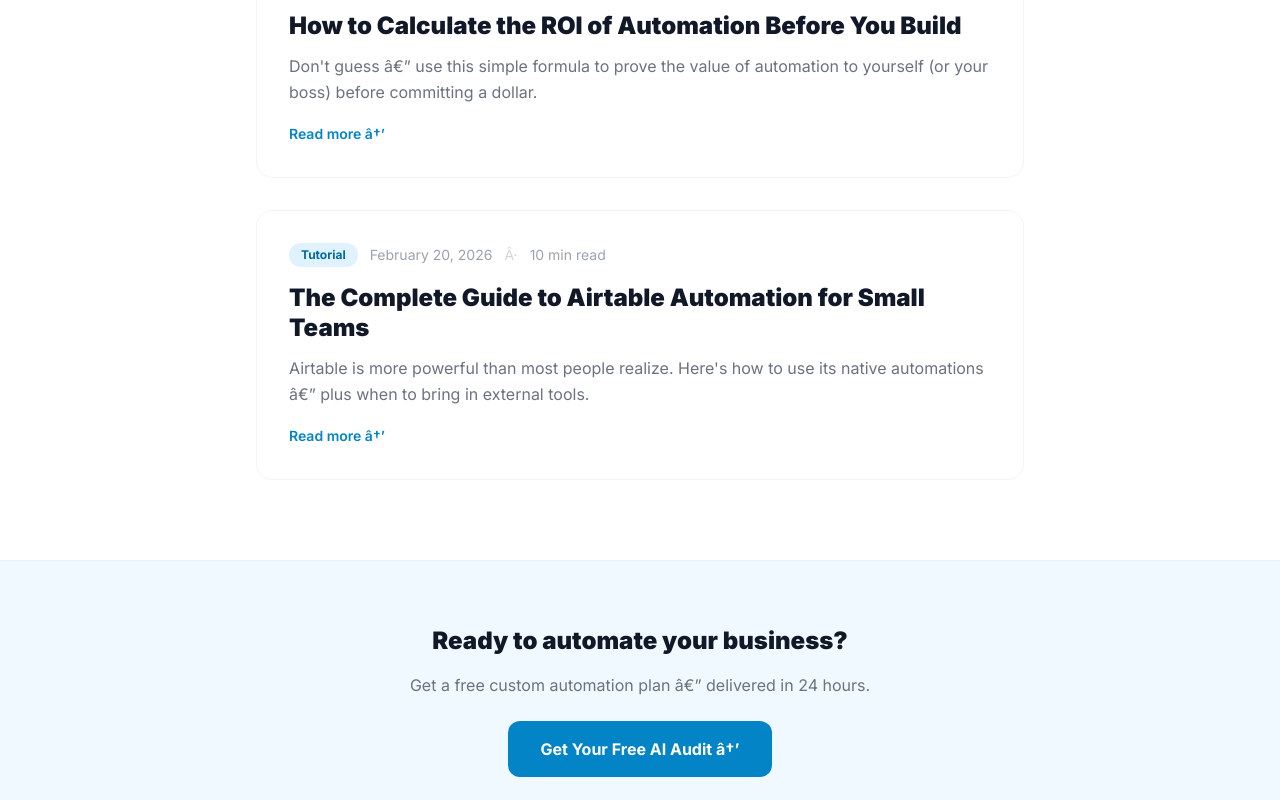
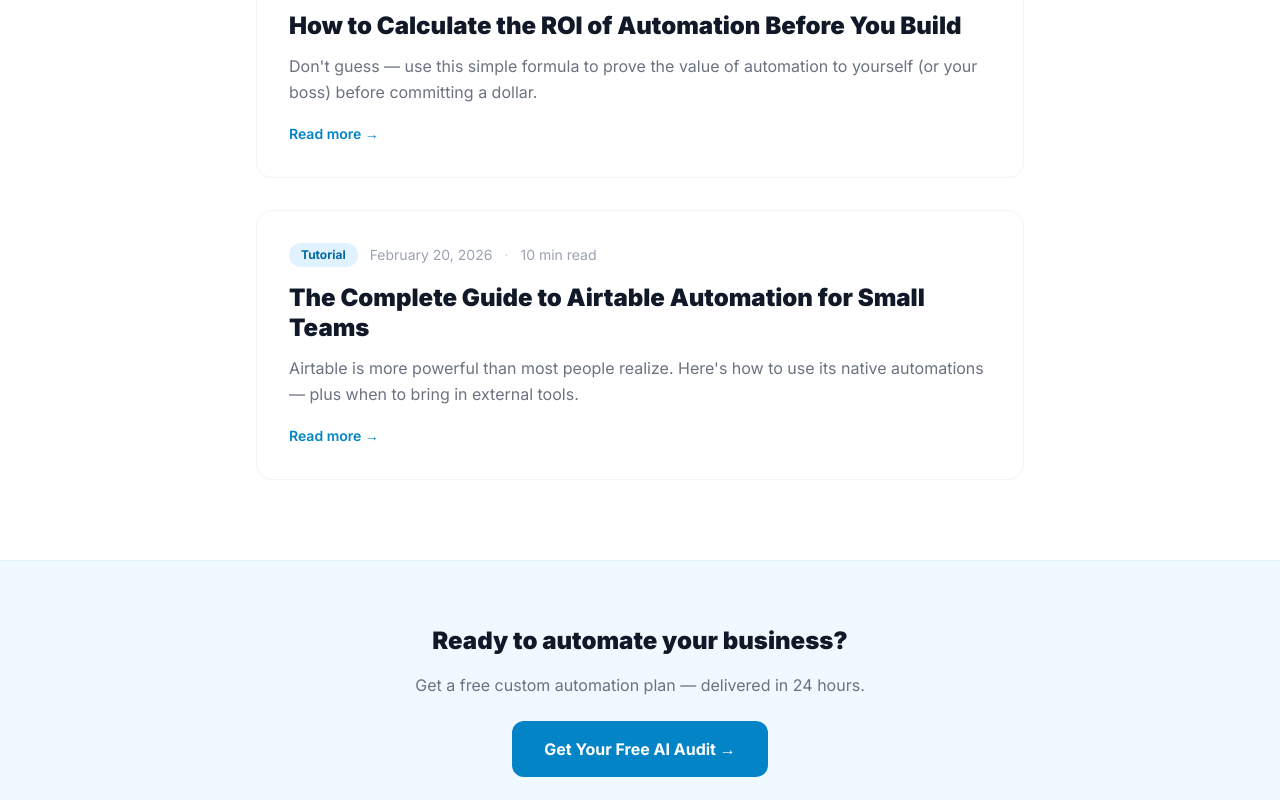
Before and after one commit to dennymypenny/flowzone-ai, a Next.js app: page /blog in a window 1280 px wide. Shown: the part 1380-2180 px from the top of the page. Built offline with nearby package versions, Linux system fonts and the light colour scheme.

Commit message:
Update blog metadata and fix typographical errors

```diff
--- a/src/app/blog/page.tsx
+++ b/src/app/blog/page.tsx
@@ -2,7 +2,7 @@ import type { Metadata } from "next";
 import Link from "next/link";
 
 export const metadata: Metadata = {
-  title: "Blog",
+  title: "Blog | FlowZone AI",
   description: "Automation insights, case studies, and how-to guides from the FlowZone AI team.",
 };
 
@@ -11,7 +11,7 @@ const posts = [
     slug: "how-to-automate-lead-intake",
     title: "How to Automate Your Lead Intake in 48 Hours",
     excerpt:
-      "Most businesses lose 30% of potential clients to slow follow-up. Here's how to build a system that responds instantly â€” without hiring anyone.",
+      "Most businesses lose 30% of potential clients to slow follow-up. Here's how to build a system that responds instantly — without hiring anyone.",
     date: "March 15, 2026",
     readTime: "6 min read",
     tag: "Tutorial",
@@ -38,7 +38,7 @@ const posts = [
     slug: "ai-automation-roi-calculator",
     title: "How to Calculate the ROI of Automation Before You Build",
     excerpt:
-      "Don't guess â€” use this simple formula to prove the value of automation to yourself (or your boss) before committing a dollar.",
+      "Don't guess — use this simple formula to prove the value of automation to yourself (or your boss) before committing a dollar.",
     date: "February 28, 2026",
     readTime: "5 min read",
     tag: "Finance",
@@ -47,7 +47,7 @@ const posts = [
     slug: "airtable-automation-guide",
     title: "The Complete Guide to Airtable Automation for Small Teams",
     excerpt:
-      "Airtable is more powerful than most people realize. Here's how to use its native automations â€” plus when to bring in external tools.",
+      "Airtable is more powerful than most people realize. Here's how to use its native automations — plus when to bring in external tools.",
     date: "February 20, 2026",
     readTime: "10 min read",
     tag: "Tutorial",
@@ -83,7 +83,7 @@ export default function Blog() {
                   {post.tag}
                 </span>
                 <span className="text-gray-400 text-sm">{post.date}</span>
-                <span className="text-gray-300 text-sm">Â·</span>
+                <span className="text-gray-300 text-sm">&middot;</span>
                 <span className="text-gray-400 text-sm">{post.readTime}</span>
               </div>
               <h2 className="text-2xl font-black text-gray-900 mb-3 leading-tight">
@@ -96,7 +96,7 @@ export default function Blog() {
                 href={`/blog/${post.slug}`}
                 className="text-sky-600 font-semibold text-sm hover:text-sky-800 transition-colors"
               >
-                Read more â†’
+                Read more &rarr;
               </Link>
             </article>
           ))}
@@ -106,15 +106,15 @@ export default function Blog() {
       <section className="py-16 px-6 bg-sky-50 border-t border-sky-100">
         <div className="max-w-2xl mx-auto text-center">
           <h2 className="text-2xl font-black text-gray-900 mb-4">Ready to automate your business?</h2>
-          <p className="text-gray-500 mb-6">Get a free custom automation plan â€” delivered in 24 hours.</p>
+          <p className="text-gray-500 mb-6">Get a free custom automation plan &mdash; delivered in 24 hours.</p>
           <Link
             href="/intake"
             className="inline-block bg-sky-600 text-white font-bold px-8 py-4 rounded-xl hover:bg-sky-700 transition-colors"
           >
-            Get Your Free AI Audit â†’
+            Get Your Free AI Audit &rarr;
           </Link>
         </div>
       </section>
     </>
-    );
+  );
 }
```
